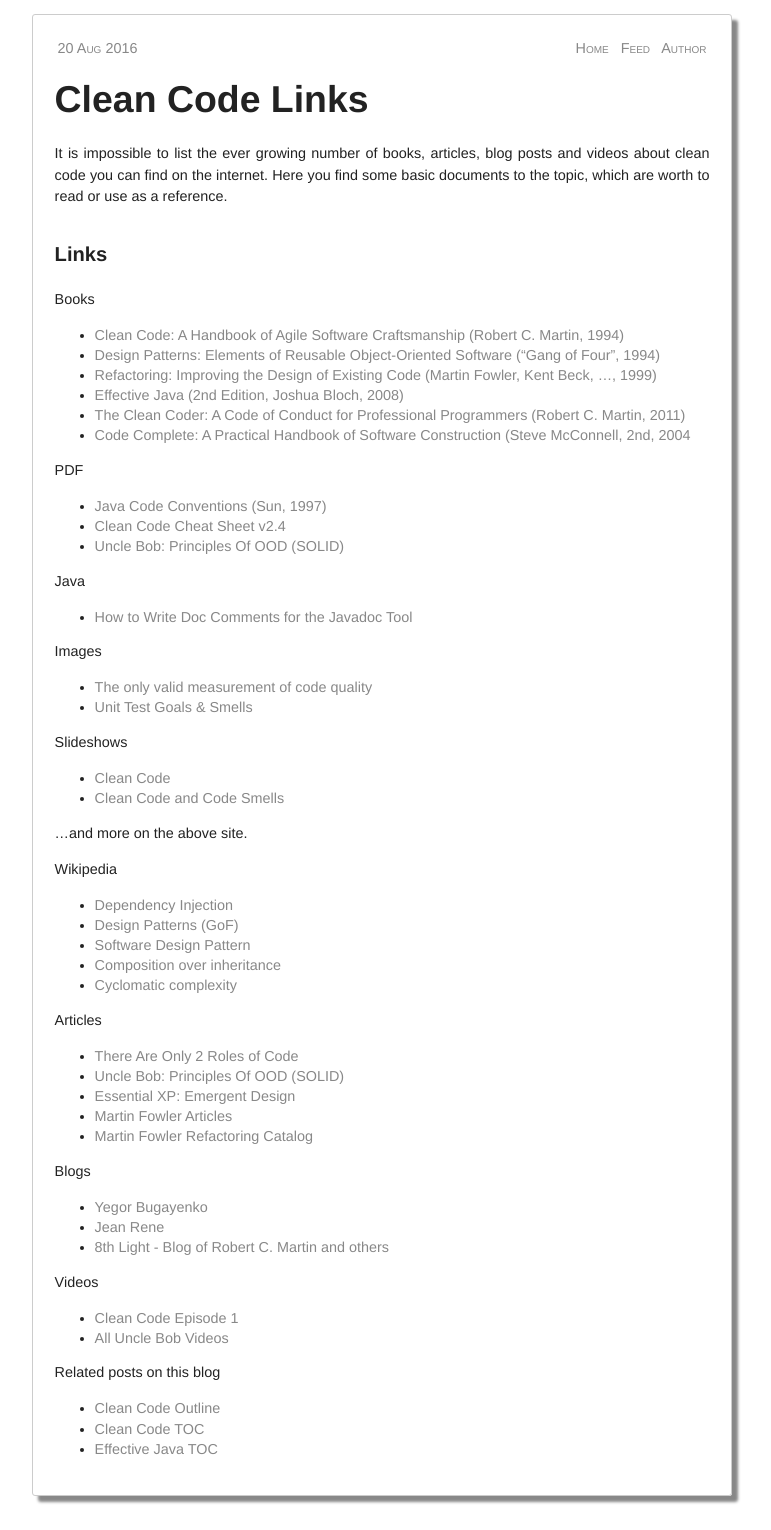
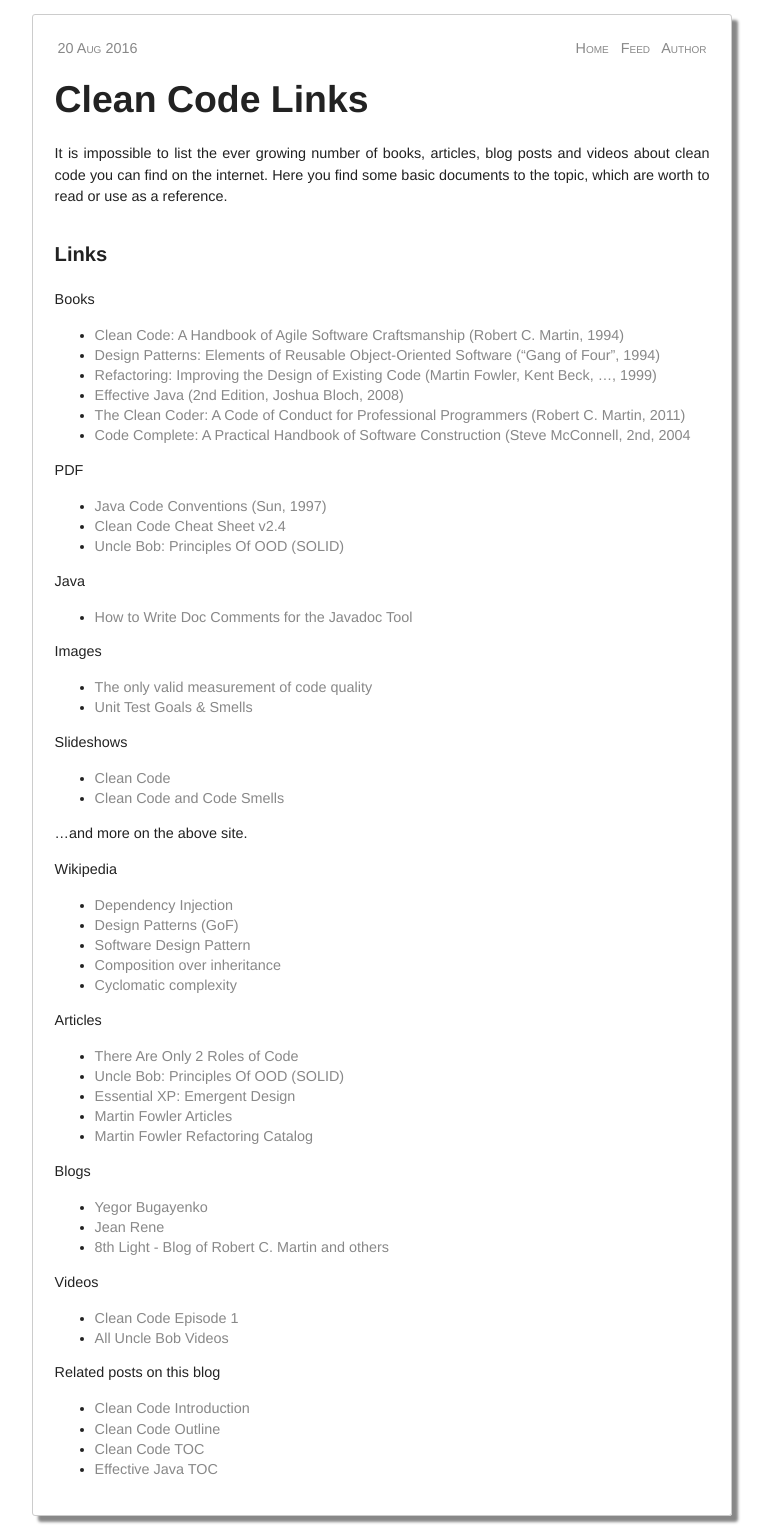
Before and after one commit to woj-tek/petozoltan.github.io, a Jekyll site: the page built from _posts/2016-08-20-clean-code-links.md, in a window 1280 px wide. Shown: the whole page, without its empty margins (258-1029 px from the left). Built offline with Jekyll 4.4.1, drawn with Linux system fonts in a browser that asks for light colours.

Commit message:
Update 2016-08-20-clean-code-links.md

```diff
--- a/_posts/2016-08-20-clean-code-links.md
+++ b/_posts/2016-08-20-clean-code-links.md
@@ -68,6 +68,7 @@
 
 Related posts on this blog
 
+* [Clean Code Introduction](https://petozoltan.github.io/2016/08/24/clean-code-introduction.html)
 * [Clean Code Outline](https://petozoltan.github.io/2016/08/19/clean-code-outline.html)
 * [Clean Code TOC](https://petozoltan.github.io/2016/08/19/clean-code-toc.html)
 * [Effective Java TOC](https://petozoltan.github.io/2016/08/19/effective-java-toc.html)
```
